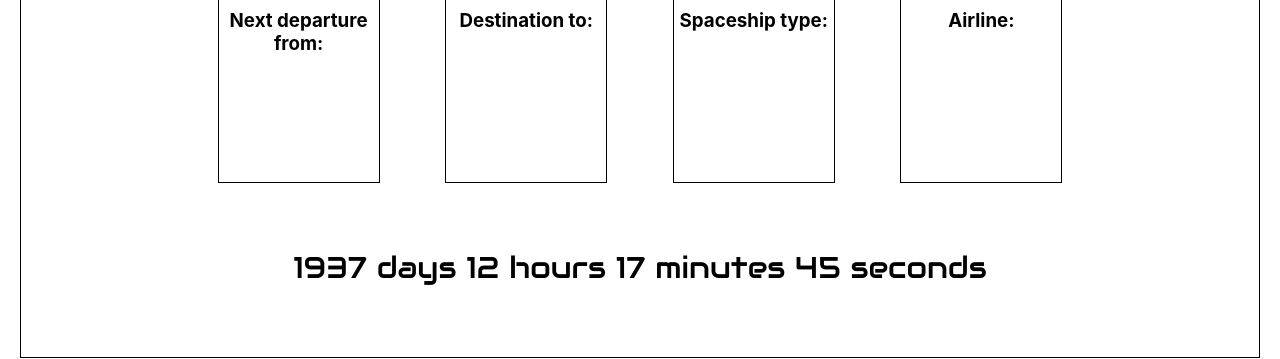
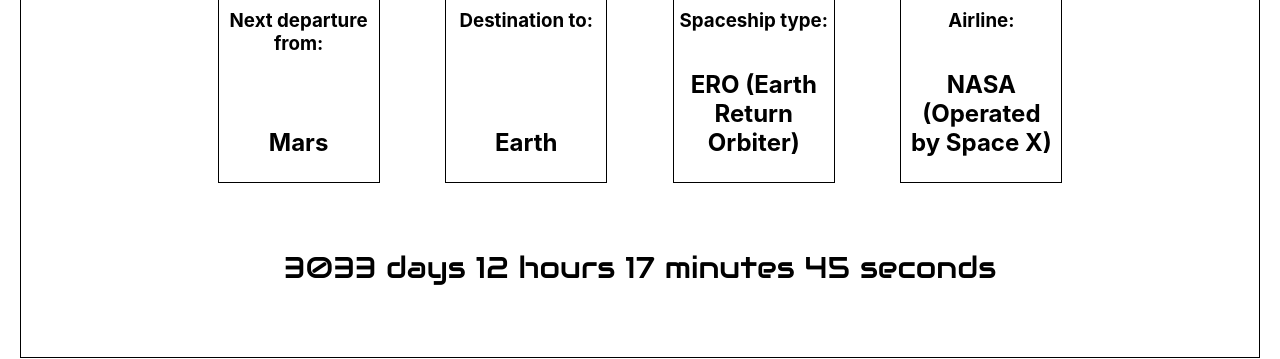
Before and after one commit to Guillaume-Cojan/MarsAdvisor-Hackathon, a React (Create React App) app: page / in a window 1280 px wide. Shown: the part 464-823 px from the top of the page. Built offline with nearby package versions, Linux system fonts and the light colour scheme; no server answers.

Commit message:
style the Image component

```diff
--- a/src/App.css
+++ b/src/App.css
@@ -1,4 +1,8 @@
-/*STYLING OF CONTDOWN COMPONENT*/
+/*STYLING OF COUNTDOWN COMPONENT*/
+
+.h2-countdown {
+    color: black;
+}
 
 .countdown {
     border: 1px solid black;
@@ -52,3 +56,26 @@
     margin-top: 50px;
     margin-bottom: 20px;
 }
+
+/*STYLING OF IMAGE COMPONENT*/
+
+.img-hd {
+    width: 100%;
+}
+
+.img-details-container {
+    display: flex;
+    flex-direction: column;
+    justify-content: center;
+    align-items: center;
+    padding-left: 40px;
+    padding-right: 40px;
+}
+
+.img-title {
+    text-align: center;
+}
+
+.img-explanation {
+    text-align: justify;
+}
--- a/src/components/Countdown.js
+++ b/src/components/Countdown.js
@@ -2,7 +2,7 @@ import React, { useEffect, useState } from "react";
 
 function Countdown() {
     const calculateTimeLeft = () => {
-        let year = +2026;
+        let year = +2029;
         const difference = +new Date(`${year}-08-31`) - +new Date();
         let timeLeft = {};
 
@@ -50,20 +50,24 @@ function Countdown() {
             <div className="countdown-info">
                 <div className="flight-info">
                     <div className="flight-from">
-                        <h3>Next departure from:</h3>
-                        <h2>Mars</h2>
+                        <h3 className="h3-countdown">Next departure from:</h3>
+                        <h2 className="h2-countdown">Mars</h2>
                     </div>
                     <div className="flight-to">
-                        <h3>Destination to:</h3>
-                        <h2>Earth</h2>
+                        <h3 className="h3-countdown">Destination to:</h3>
+                        <h2 className="h2-countdown">Earth</h2>
                     </div>
                     <div className="flight-ship">
-                        <h3>Spaceship type:</h3>
-                        <h2>ERO (Earth Return Orbiter)</h2>
+                        <h3 className="h3-countdown">Spaceship type:</h3>
+                        <h2 className="h2-countdown">
+                            ERO (Earth Return Orbiter)
+                        </h2>
                     </div>
                     <div className="flight-airline">
-                        <h3>Airline:</h3>
-                        <h2>NASA (Operated by Space X)</h2>
+                        <h3 className="h3-countdown">Airline:</h3>
+                        <h2 className="h2-countdown">
+                            NASA (Operated by Space X)
+                        </h2>
                     </div>
                 </div>
                 <div className="timer">
--- a/src/components/Image.js
+++ b/src/components/Image.js
@@ -7,12 +7,17 @@ const Image = ({ images, routeProps }) => {
     return (
         <div className="img-component-container">
             <img className="img-hd" src={foundMatch.url} alt="hd picture" />
-            <h1>{foundMatch.title}</h1>
-            <p className="img-explanation">
-                about this picture: {foundMatch.explanation}
-            </p>
-            <p className="img-name">{foundMatch.date}</p>
-            <p className="img-copyright">{foundMatch.copyright}</p>
+            <div className="img-details-container">
+                <h1 className="img-title">{foundMatch.title}</h1>
+                <p className="img-explanation">
+                    <p>About this picture: </p>
+                    {foundMatch.explanation}
+                </p>
+                <p className="img-date">Shooting date: {foundMatch.date}</p>
+                <p className="img-copyright">
+                    Copyright: {foundMatch.copyright}
+                </p>
+            </div>
         </div>
     );
 };
```
Also changed, not shown: src/components/About/About.css (indentation only).
